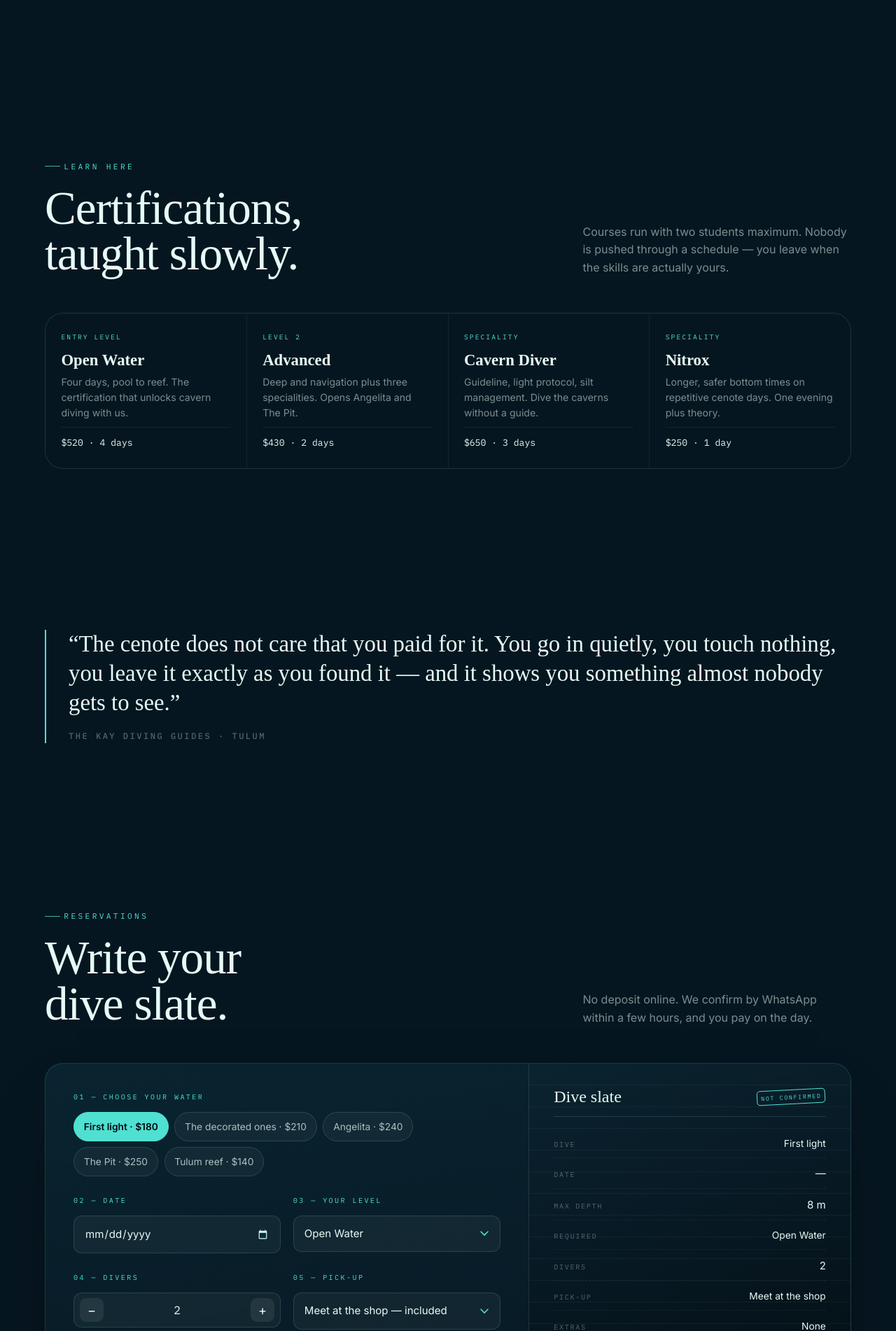
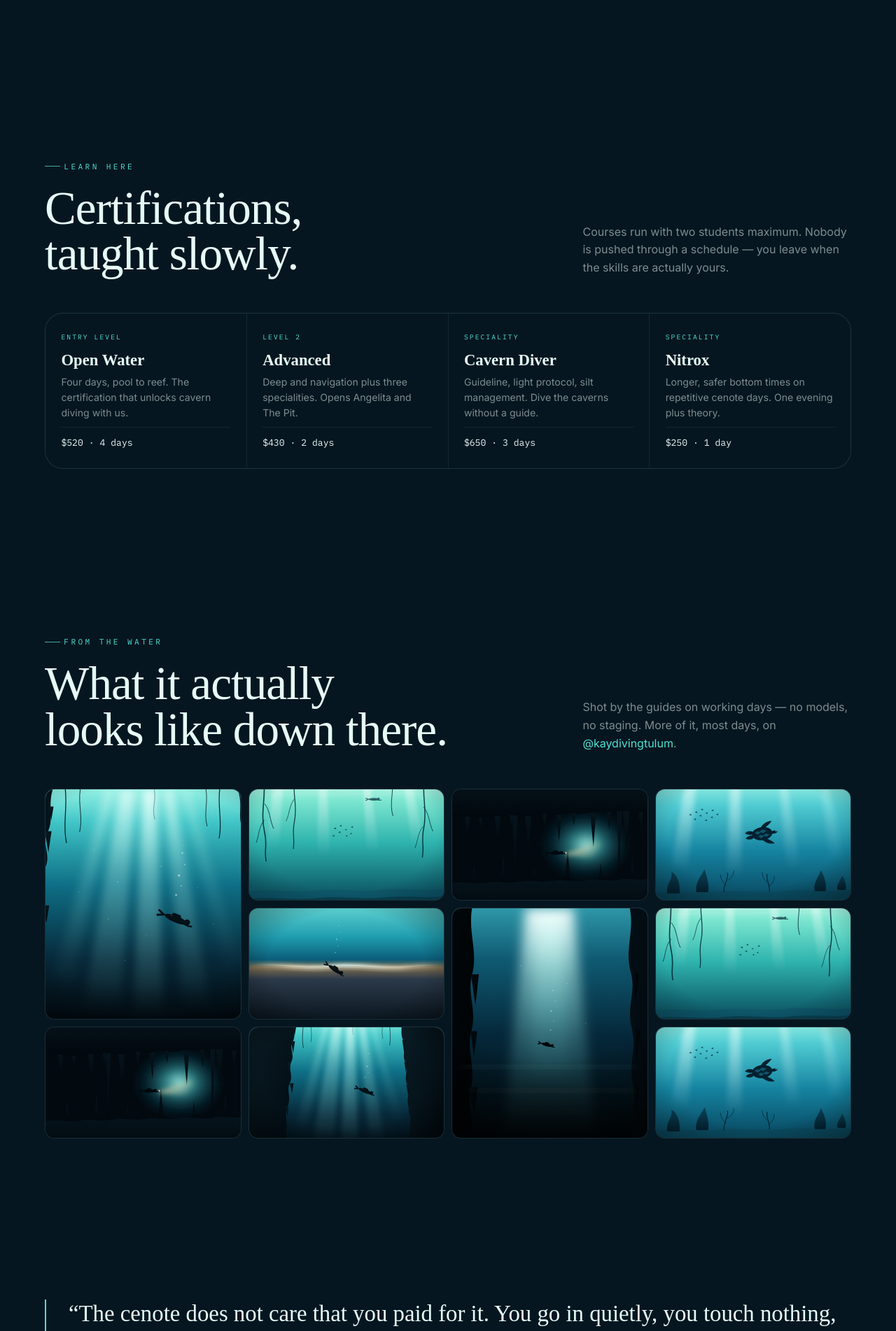
Before and after one commit to TomusTheOne/Kay, a PHP site: page /concepts/a-xibalba/index.html in a window 1280 px wide. Shown: the part 4080-5982 px from the top of the page at 70% size. Run offline with PHP 8.4, Linux system fonts and the light colour scheme; some web fonts are replaced.

Commit message:
Add a gallery section to concept A
The page had no surface for the kind of photograph a dive shop actually
produces every working day, and no honest place to point at the Instagram
feed. This adds one between Courses and the pull quote.

A twelve-cell mosaic on four columns, two tiles spanning two rows so it
reads as a wall rather than a contact sheet, with dense auto-flow so the
bottom edge stays square at three and two columns too. Captions sit under
a gradient and appear on hover or keyboard focus; below 620px they are
dropped rather than crowded.

Every tile carries a data-photo name for the photograph that belongs in it,
so the SVG scenes standing in today can be swapped file by file. Nav and
drawer gain a Gallery entry. Verified at 1440 and 390: no horizontal
overflow, no console errors.

Co-Authored-By: Claude Opus 5 <noreply@anthropic.com>
Claude-Session: https://claude.ai/code/session_01J8jphA6y8HAQD3ePUxFpce

```diff
--- a/concepts/a-xibalba/index.html
+++ b/concepts/a-xibalba/index.html
@@ -109,6 +109,7 @@
     <a href="#dives">Cenote dives</a>
     <a href="#reef">The reef</a>
     <a href="#courses">Courses</a>
+    <a href="#gallery">Gallery</a>
     <a href="#faq">Questions</a>
   </nav>
   <div class="surface__side">
@@ -125,6 +126,7 @@
   <a href="#dives">Cenote dives</a>
   <a href="#reef">The reef</a>
   <a href="#courses">Courses</a>
+  <a href="#gallery">Gallery</a>
   <a href="#faq">Questions</a>
   <a href="#book" class="tq">Reserve a dive</a>
   <div class="lang" role="group" aria-label="Language">
@@ -326,6 +328,62 @@
   </div>
 </section>
 
+<!-- ================================================================= GALLERY -->
+<section class="bay shell" id="gallery">
+  <div class="head2">
+    <div data-rise>
+      <p class="tag">From the water</p>
+      <h2 class="dsp dsp-lg" style="margin-top:1.1rem">What it actually<br>looks like down there.</h2>
+    </div>
+    <p class="muted" data-rise data-rise-d="1" style="max-width:38ch">
+      Shot by the guides on working days — no models, no staging. More of it, most days,
+      on <a href="https://www.instagram.com/kaydivingtulum" rel="noopener" class="tq">@kaydivingtulum</a>.
+    </p>
+  </div>
+  <div class="gal" data-rise>
+    <figure class="gal__t">
+      <img src="../../assets/art/cenote-shaft.svg" data-photo="angelita-diver" alt="Angelita · 30 m" loading="lazy" width="1200" height="800">
+      <figcaption>Angelita · 30 m</figcaption>
+    </figure>
+    <figure class="gal__t">
+      <img src="../../assets/art/casa-cenote.svg" data-photo="casa-surface" alt="Casa Cenote · morning" loading="lazy" width="1200" height="800">
+      <figcaption>Casa Cenote · morning</figcaption>
+    </figure>
+    <figure class="gal__t">
+      <img src="../../assets/art/cavern.svg" data-photo="dosojos-cavern" alt="Dos Ojos · the Bat Cave" loading="lazy" width="1200" height="800">
+      <figcaption>Dos Ojos · the Bat Cave</figcaption>
+    </figure>
+    <figure class="gal__t">
+      <img src="../../assets/art/reef.svg" data-photo="reef-turtle" alt="Tulum reef · green turtle" loading="lazy" width="1200" height="800">
+      <figcaption>Tulum reef · green turtle</figcaption>
+    </figure>
+    <figure class="gal__t">
+      <img src="../../assets/art/halocline.svg" data-photo="halocline" alt="The halocline" loading="lazy" width="1200" height="800">
+      <figcaption>The halocline</figcaption>
+    </figure>
+    <figure class="gal__t">
+      <img src="../../assets/art/the-pit.svg" data-photo="pit-beams" alt="The Pit · 40 m" loading="lazy" width="1200" height="800">
+      <figcaption>The Pit · 40 m</figcaption>
+    </figure>
+    <figure class="gal__t">
+      <img src="../../assets/art/casa-cenote.svg" data-photo="guide-portrait" alt="Your guide, 07:10" loading="lazy" width="1200" height="800">
+      <figcaption>Your guide, 07:10</figcaption>
+    </figure>
+    <figure class="gal__t">
+      <img src="../../assets/art/cavern.svg" data-photo="dreamgate-formations" alt="Dreamgate · formations" loading="lazy" width="1200" height="800">
+      <figcaption>Dreamgate · formations</figcaption>
+    </figure>
+    <figure class="gal__t">
+      <img src="../../assets/art/cenote-shaft.svg" data-photo="carwash-lilies" alt="Car Wash · first dive" loading="lazy" width="1200" height="800">
+      <figcaption>Car Wash · first dive</figcaption>
+    </figure>
+    <figure class="gal__t">
+      <img src="../../assets/art/reef.svg" data-photo="reef-eagleray" alt="Tulum reef · eagle ray" loading="lazy" width="1200" height="800">
+      <figcaption>Tulum reef · eagle ray</figcaption>
+    </figure>
+  </div>
+</section>
+
 <!-- =================================================================== QUOTE -->
 <section class="bay shell">
   <blockquote class="quote" data-rise>
--- a/concepts/a-xibalba/style.css
+++ b/concepts/a-xibalba/style.css
@@ -337,6 +337,35 @@ body.open .drawer{opacity:1;visibility:visible}
 .course__d{font-size:.88rem;color:var(--foam-52);flex:1;line-height:1.55}
 .course__p{font-family:var(--mono);font-size:.82rem;color:var(--foam);padding-top:.7rem;border-top:1px solid var(--line-soft)}
 
+/* ---------------------------------------------------------------- Gallery */
+.gal{
+  display:grid;grid-template-columns:repeat(4,1fr);gap:10px;
+  grid-auto-rows:clamp(115px,12.5vw,172px);
+  grid-auto-flow:dense;
+}
+.gal__t{
+  position:relative;margin:0;overflow:hidden;border-radius:14px;
+  border:1px solid var(--line-soft);background:var(--glass);
+}
+/* two tall tiles break the grid out of a flat contact sheet */
+.gal__t:nth-child(1),.gal__t:nth-child(6){grid-row:span 2}
+.gal__t img{width:100%;height:100%;object-fit:cover;transition:transform 1.2s var(--ease)}
+.gal__t:hover img{transform:scale(1.06)}
+.gal__t figcaption{
+  position:absolute;inset:auto 0 0 0;padding:2rem .85rem .75rem;
+  background:linear-gradient(transparent,rgba(3,9,14,.88));
+  font-family:var(--mono);font-size:.6rem;letter-spacing:.16em;text-transform:uppercase;
+  color:var(--foam-72);opacity:0;transform:translateY(6px);
+  transition:opacity .35s var(--ease),transform .35s var(--ease);
+}
+.gal__t:hover figcaption,.gal__t:focus-within figcaption{opacity:1;transform:none}
+@media (max-width:900px){.gal{grid-template-columns:repeat(3,1fr)}}
+@media (max-width:620px){
+  .gal{grid-template-columns:repeat(2,1fr);gap:7px}
+  .gal__t:nth-child(1),.gal__t:nth-child(6){grid-row:span 1}
+  .gal__t figcaption{display:none}
+}
+
 /* ---------------------------------------------------------------- Booking */
 .slate-wrap{
   border:1px solid var(--line);border-radius:var(--r-lg);overflow:hidden;
```
